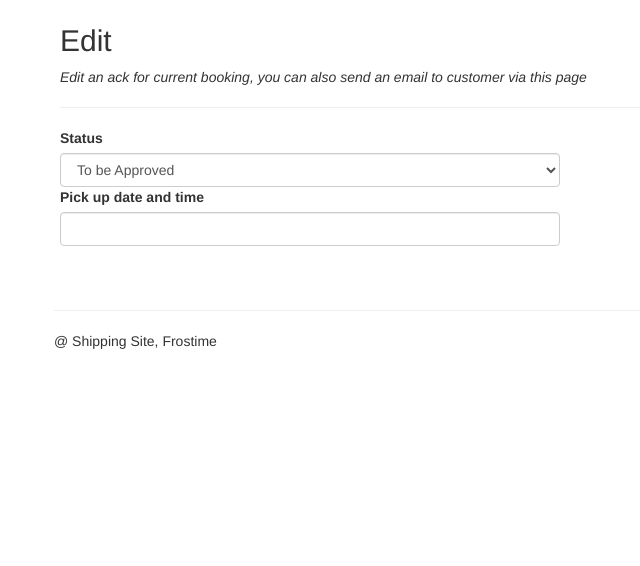
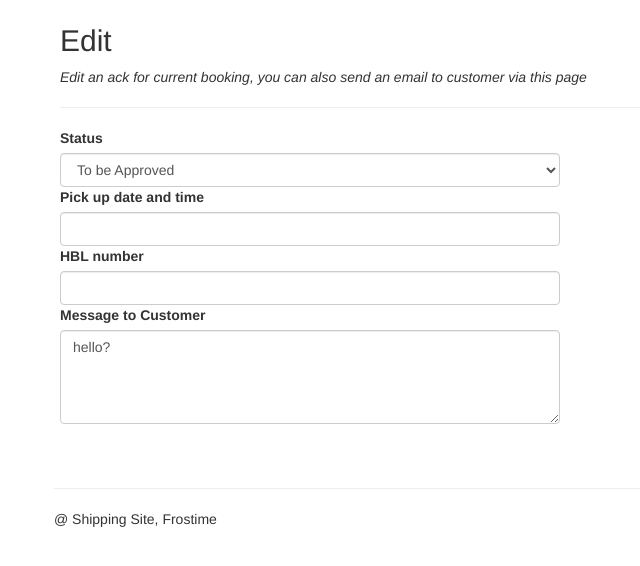
Before and after one commit to emiliafrost/Note, a Django app: template booking/templates/booking/ackdetail.html in a window 1280 px wide. Shown: the part 51-617 px from the top of the page, without its empty margins (10-650 px from the left). Run offline with Django 3.2, Linux system fonts and the light colour scheme; the template is opened without the code that fills it, so the values that code supplies are empty; some libraries are stand-ins or nearby versions.

Commit message:
version: 6.0.1 @ 2018/12/26 the default value of textarea has been solved

```diff
--- a/booking/templates/booking/ackdetail.html
+++ b/booking/templates/booking/ackdetail.html
@@ -33,6 +33,10 @@
               {% else %}
                   <input class="form-control" maxlength="64" type="text" id="id_pickup" value="{{ thisack.pickuptime }}" name="pickup"  required />
               {% endif %}
+              <label for="id_hbl">HBL number</label><br />
+              <input class="form-control" maxlength="128" type="text" id="id_hbl" value="{{ thisack.HBLnum }}" name="hbl" required />
+              <label for="id_messagec">Message to Customer</label><br />
+              <textarea class="form-control" rows="4" id="id_messagec" name="messages" >hello?</textarea>
           </form>
       </div>  <!--end of edit ack-->
 
--- a/booking/templates/booking/create.html
+++ b/booking/templates/booking/create.html
@@ -39,7 +39,7 @@
                  <p>
                  <label for="id_shipdate">Preferred Shipment Time</label><br />
                  <select class="form-control" id="id_shiptime" name="shiptime">
-                     <option>9:00 - 11:00</option>
+                     <option>10:00 - 12:00</option>
                      <option>14:00 - 16:00</option>
                      <option>16:00 - 18:00</option>
                  </select>
```
